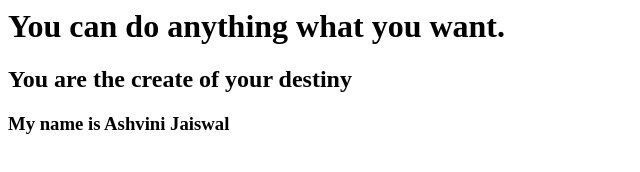
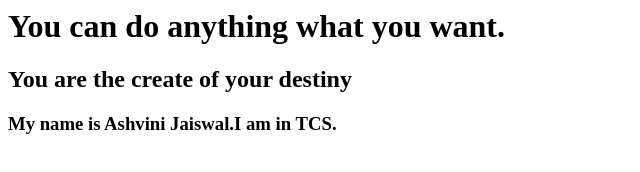
Before and after one commit to ashvinijaiswal28/Firstrepo, a plain HTML site: page index.html in a window 1280 px wide. Shown: the whole page, without its empty margins (0-640 px from the left). Drawn offline with Linux system fonts and the light colour scheme.

Commit message:
Update index.html
Edetited the third code.

```diff
--- a/index.html
+++ b/index.html
@@ -2,6 +2,6 @@
 <body>
 <h1>You can do anything what you want.</h1>
 <h2>You are the create of your destiny</h2>
-<h3>My name is Ashvini Jaiswal</h3>
+<h3>My name is Ashvini Jaiswal.I am in TCS.</h3>
 </body>
 </head?
```
